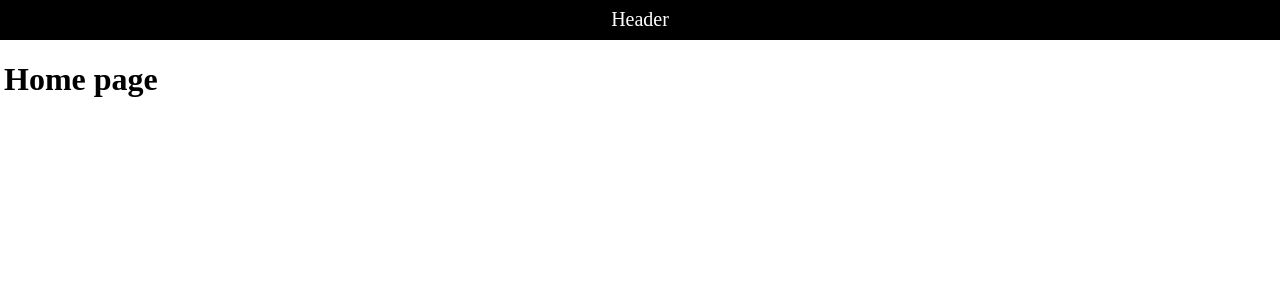
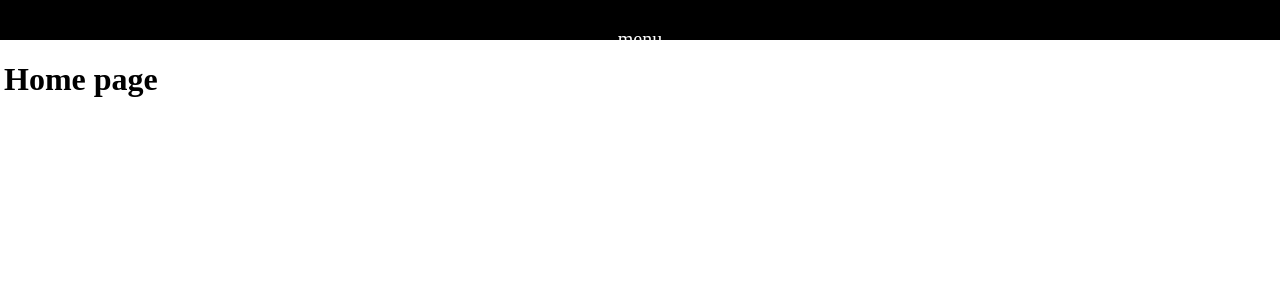
Before and after one commit to DornelesArthur/crud-django, a Django app: page / in a window 1280 px wide. Shown: the top 300 px of the page. Run offline with Django 4.2, Linux system fonts and the light colour scheme.

Commit message:
Template page

```diff
--- a/templates/template.html
+++ b/templates/template.html
@@ -8,8 +8,9 @@
 </head>
 <body style = "margin: 0px">
     <header class="header" style = "margin: 0px;height: 40px; background-color: black; color: white; font-size: 20px;">
-        <div style=" text-align: center;">
-            <p style = "margin: 0px; padding-top: 8px;">Header</p>
+        <div style=" text-align: center; margin: 0px; padding-top: 8px;">
+            <p>menu</p>
+            <p>Store Name</p>
         </div>
     </header>
     <div class="content" style = "margin: 4px;">
```
